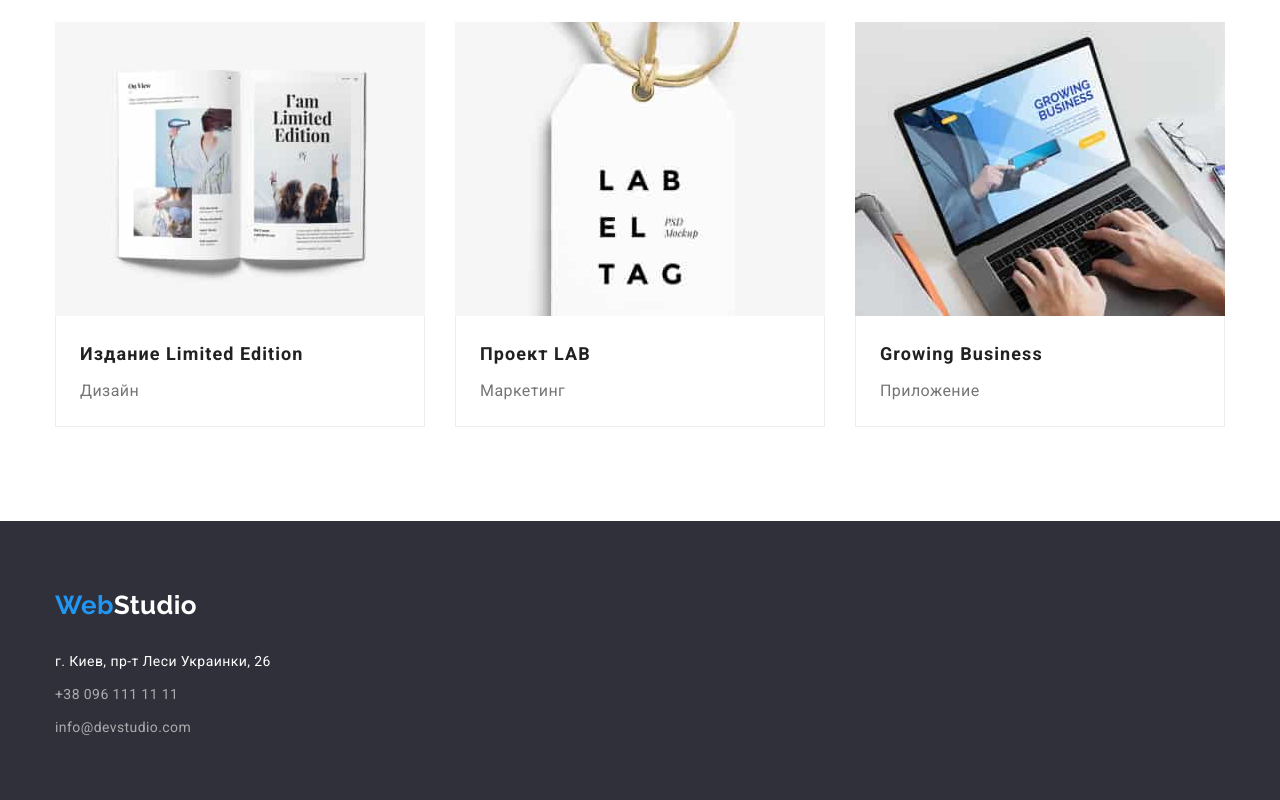
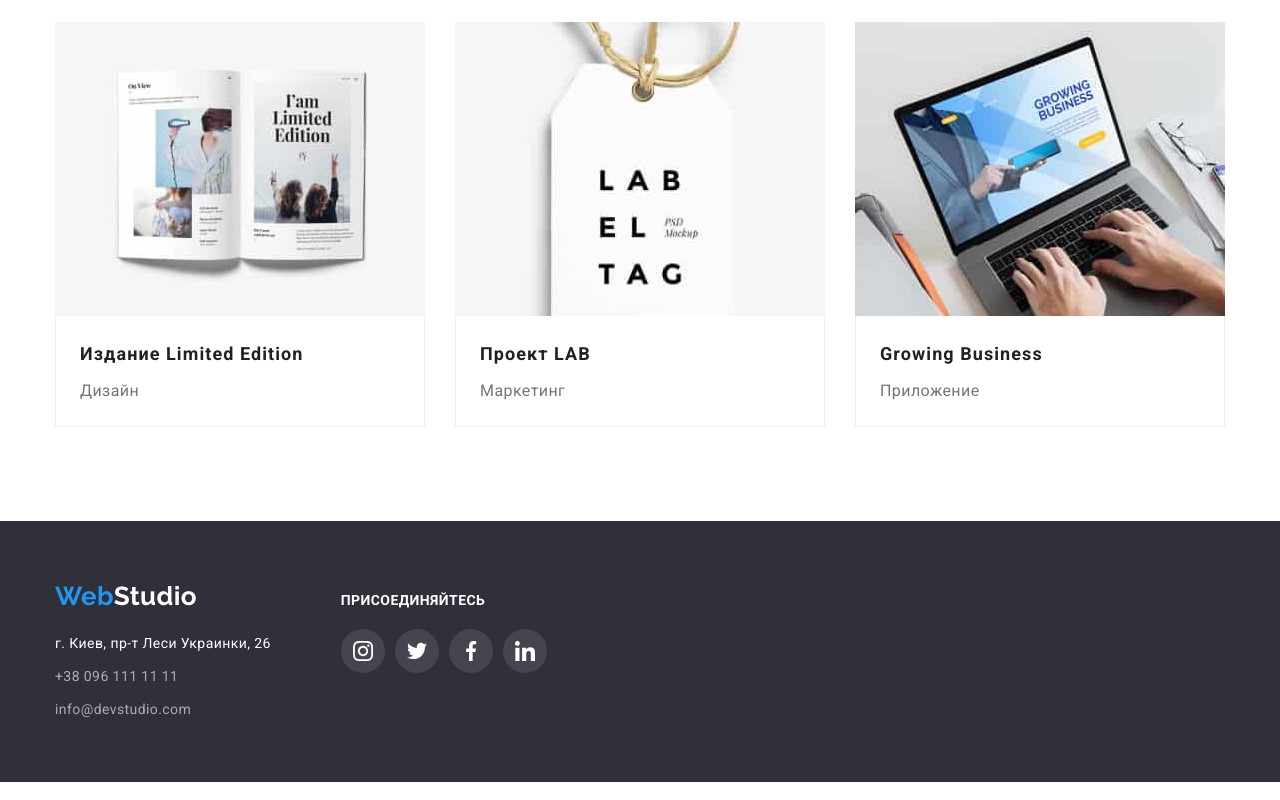
Before and after one commit to brobeliy/goit-markup-hw-04, a plain HTML site: page portfolio.html in a window 1280 px wide. Shown: the part 1111-1911 px from the top of the page. Drawn offline with nearby package versions, Linux system fonts and the light colour scheme.

Commit message:
fixed portfolio ,and sections : header footer

```diff
--- a/css/styles.css
+++ b/css/styles.css
@@ -65,7 +65,7 @@ border-bottom: 1px solid rgba(236, 236, 236, 1);}
   font-family: 'Raleway', sans-serif;
   font-weight: 700;
   font-size: 26px;
-  line-height: 1.9;
+  line-height: 1.19;
 }
 .textweb {
   color: var(--secondary-color-project);
@@ -370,20 +370,22 @@ justify-content: center;}
 
 /* CSS footer */
 
-.footer {display: flex;}
+.footer {display: flex;
+align-items: baseline;}
 
 .foot-addres {
   margin-right: 70px;
 }
 
 .logo-foot {
+  display:block;
+  margin-bottom: 20px;
   color: var(--main-text-color);
   text-decoration: none;
   font-family: 'Raleway', sans-serif;
   font-weight: 700;
   font-size: 26px;
-  line-height: 1.9;
-  margin-bottom: 20px;
+  line-height: 1.19;
 }
 
 .foot {
@@ -521,6 +523,9 @@ align-items: center;
   margin-bottom: 30px;
 }
 
+.list-projects .item:focus,.list-projects .item:hover {
+  box-shadow: 0px 1px 1px rgba(0, 0, 0, 0.12), 0px 4px 4px rgba(0, 0, 0, 0.06), 1px 4px 6px rgba(0, 0, 0, 0.16);}
+
 .list-projects .item:nth-child(3n) {
   margin-right: 0;
 }
--- a/portfolio.html
+++ b/portfolio.html
@@ -16,22 +16,28 @@
 </head>
 
 <body>
+  <!-- Navigation -->
   <header>
     <div class="container main-nav">
       <nav class="header-nav">
-        <a href="./index.html" class="logo"><span class="textweb">Web</span>Studio</a>
+        <a href="./index.html" class="logo"> <span class="textweb">Web</span>Studio</a>
         <ul class="list">
-          <li class="item"><a href="./index.html" class="nav-link">Студия</a></li>
+          <li class="item"><a href="./index.html" class="nav-link ">Студия</a></li>
           <li class="item"><a href="./portfolio.html" class="nav-link current">Портфолио</a></li>
           <li class="item"><a href="#" class="nav-link">Контакты</a></li>
         </ul>
       </nav>
       <ul class="list contacts">
         <li class="item">
-          <a href="tel:+380961111111" class="contacts-header">+38 096 111 11 11</a>
+          <a href="mailto:info@devstudio.com" class="contacts-header"><svg class="icon-contacts" width="16px"
+              height="12px">
+              <use href="./images/sprite.svg#icon-envelope"></use>
+            </svg>info@devstudio.com</a>
         </li>
         <li class="item">
-          <a href="mailto:info@devstudio.com" class="contacts-header">info@devstudio.com</a>
+          <a href="tel:+380961111111" class="contacts-header"><svg class="icon-contacts" width="16px" height="12px">
+              <use href="./images/sprite.svg#icon-telephone"></use>
+            </svg>+38 096 111 11 11</a>
         </li>
       </ul>
     </div>
@@ -117,32 +123,61 @@
     </section>
   </main>
   <!-- футер -->
-    <footer class="foot">
-      <div class="container">
-        <div class="foot-desc">
-          <div class="logo-foot">
-        <a href="./index.html" class="logo"
-          ><span class="textweb">Web</span><span class="textstudio">Studio</span></a
-        >
-        </div>
+  <footer class="foot">
+    <div class="container footer">
+      <div class="foot-addres">
+        <a href="./index.html" class="logo-foot"><span class="textweb">Web</span><span
+            class="textstudio">Studio</span></a>
         <address>
           <ul class="list adressa">
-            <li  class="item">
-              <a
-                href="https://goo.gl/maps/2j7XMANTH2oE4sQw6"
-                target="_blank"
-                rel="noopener noreferrer"
-                class="link adress"
-                >г. Киев, пр-т Леси Украинки, 26</a
-              >
+            <li class="item">
+              <a href="https://goo.gl/maps/2j7XMANTH2oE4sQw6" target="_blank" rel="noopener noreferrer"
+                class="link adress">г. Киев, пр-т Леси Украинки, 26</a>
             </li>
-            <li class="item"><a href="tel:+380961111111" class="link contact">+38 096 111 11 11</a></li>
-            <li class="item"><a href="mailto:info@devstudio.com" class="link contact">info@devstudio.com</a></li>
+            <li class="item">
+              <a href="tel:+380961111111" class="link contact">+38 096 111 11 11</a>
+            </li>
+            <li class="item">
+              <a href="mailto:info@devstudio.com" class="link contact">info@devstudio.com</a>
+            </li>
           </ul>
         </address>
       </div>
+      <div>
+        <h3 class="title">присоединяйтесь</h3>
+        <ul class="list footer-social">
+          <li class="item">
+            <a href="" class="item-icon-a">
+              <svg class="icon" width="20px" height="20px">
+                <use href="./images/sprite.svg#icon-instagram"></use>
+              </svg>
+            </a>
+          </li>
+          <li class="item">
+            <a href="" class="item-icon-a">
+              <svg class="icon" width="20px" height="20px">
+                <use href="./images/sprite.svg#icon-twitter"></use>
+              </svg>
+            </a>
+          </li>
+          <li class="item">
+            <a href="" class="item-icon-a">
+              <svg class="icon" width="20px" height="20px">
+                <use href="./images/sprite.svg#icon-facebook"></use>
+              </svg>
+            </a>
+          </li>
+          <li class="item">
+            <a href="" class="item-icon-a">
+              <svg class="icon" width="20px" height="20px">
+                <use href="./images/sprite.svg#icon-linkedin"></use>
+              </svg>
+            </a>
+          </li>
+        </ul>
       </div>
-    </footer>
+    </div>
+  </footer>
 </body>
 
 </html>
```
